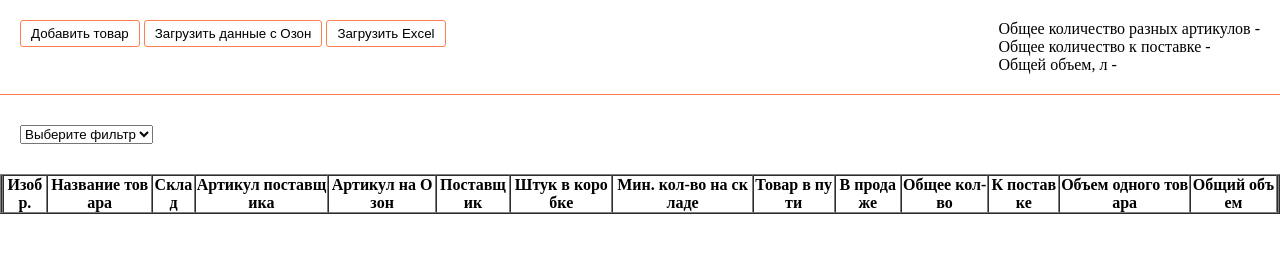
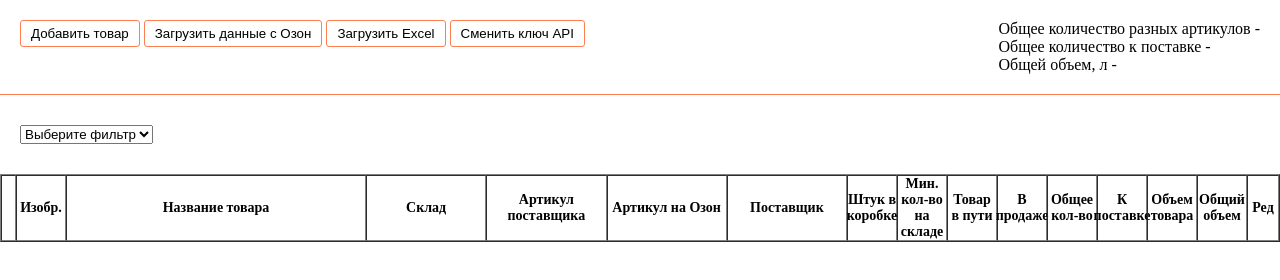
Before and after one commit to PavelMart/ozon-server, a website: page public/index.html in a window 1280 px wide. Drawn offline with Linux system fonts and the light colour scheme; no server answers.

Commit message:
version 0.9.7

```diff
--- a/controllers/book.controller.js
+++ b/controllers/book.controller.js
@@ -1,5 +1,4 @@
 const bookService = require("../services/book.service");
-const path = require("path");
 const ApiError = require("../api/ApiError");
 
 class BookController {
--- a/index.js
+++ b/index.js
@@ -7,6 +7,7 @@ const path = require("path");
 const fileUpload = require("express-fileupload");
 const errorMiddleware = require("./middleware/errorMiddlware");
 const { Product } = require("./models/product.model");
+const { ApiKey } = require("./models/api.model");
 
 dotenv.config();
 
@@ -32,7 +33,7 @@ app.use(errorMiddleware);
 const start = async () => {
   try {
     await sequelize.authenticate();
-    await sequelize.sync();
+    await sequelize.sync({ alter: { drop: false } });
     app.listen(PORT, () => console.log(`Server has been started on PORT: ${PORT}`));
   } catch (error) {
     console.log(error);
--- a/public/frontend.js
+++ b/public/frontend.js
@@ -22,10 +22,12 @@ const popup = document.getElementById("popup");
 const popupCreate = document.getElementById("popup-create-product");
 const popupUpload = document.getElementById("popup-upload");
 const popupUpdateDelivery = document.getElementById("popup-update-delivery");
+const popupUpdateApiKey = document.getElementById("popup-update-api-key");
 
 const createProductForm = document.getElementById("create-product-form");
 const updateProductForm = document.getElementById("update-product-form");
 const updateDeliveryForm = document.getElementById("update-delivery-form");
+const updateApiKeyForm = document.getElementById("update-api-key-form");
 const uploadXlsxForm = document.getElementById("upload-xlsx-form");
 
 const articulsItog = document.getElementById("articuls-itog");
@@ -36,6 +38,7 @@ const firstSelect = document.getElementById("first-step");
 const secondSelect = document.getElementById("second-step");
 
 const uploadProductsBtn = document.getElementById("upload-products");
+const updateApiKeyBtn = document.getElementById("update-api-key");
 const createProductBtn = document.getElementById("create-product");
 const getXlsxBtn = document.getElementById("get-xlsx");
 const uploadXlsxBtn = document.getElementById("upload-xlsx");
@@ -90,7 +93,7 @@ const renderTableBody = (items) => {
       <td><input type="checkbox" ${i.checked ? "checked" : ""} data-id=${i.id}></td>
       <td class="SKU d-none">${i.SKU}</td>
       <td class="product-img">
-            ${i.img ? `<img src="${i.img}" alt="${i.articleNumberOzon}" width="50" height="50">` : "-"}
+            ${i.img ? `<img src="${i.img}" alt="${i.articleNumberOzon}" width="49" height="49">` : "-"}
       </td>
       <td class="productTitleProvider">${i.productTitleProvider}</td>
       <td class="productTitleOzon d-none">${i.productTitleOzon}</td>
@@ -158,6 +161,10 @@ uploadXlsxBtn.addEventListener("click", () => {
   popupUpload.classList.add("active");
 });
 
+updateApiKeyBtn.addEventListener("click", () => {
+  popupUpdateApiKey.classList.add("active");
+});
+
 tableBody.addEventListener("click", async (e) => {
   if (e.target.closest("#update-product")) {
     updateProductId = +e.target.dataset.id;
@@ -206,6 +213,10 @@ popupUpload.addEventListener("click", (e) => {
 
 popupUpdateDelivery.addEventListener("click", (e) => {
   if (!e.target.closest(".form")) popupUpdateDelivery.classList.remove("active");
+});
+
+popupUpdateApiKey.addEventListener("click", (e) => {
+  if (!e.target.closest(".form")) popupUpdateApiKey.classList.remove("active");
 });
 
 popupCreate.addEventListener("click", (e) => {
@@ -316,6 +327,28 @@ updateDeliveryForm.addEventListener("submit", async (e) => {
   } catch (error) {
     loading.classList.remove("active");
     return alert(`Что-то пошло не так, ${error.message}`);
+  }
+});
+
+updateApiKeyForm.addEventListener("submit", async (e) => {
+  e.preventDefault();
+
+  const formData = new FormData(e.target);
+
+  const ApiKey = formData.get("update-api-key");
+
+  popupUpdateApiKey.classList.remove("active");
+  try {
+    loading.classList.add("active");
+
+    await fetch(`${config.API_URL}/update-api-key?key=${ApiKey}`);
+
+    loading.classList.remove("active");
+
+    alert("Смена ключа успешна");
+  } catch (error) {
+    loading.classList.remove("active");
+    alert(`Что-то пошло не так, ${error.message}`);
   }
 });
 
--- a/public/index.html
+++ b/public/index.html
@@ -15,6 +15,7 @@
           <button id="create-product">Добавить товар</button>
           <button id="upload-products">Загрузить данные с Озон</button>
           <button id="upload-xlsx">Загрузить Excel</button>
+          <button id="update-api-key">Сменить ключ API</button>
         </div>
         <div>
           <div>Общее количество разных артикулов - <span id="articuls-itog"></span></div>
@@ -41,24 +42,24 @@
       <table border="true" id="table">
         <thead>
           <tr>
-            <th></th>
+            <th style="max-width: 15px; width: 100%"></th>
             <th class="d-none">SKU</th>
-            <th>Изобр.</th>
-            <th>Название товара</th>
+            <th class="product-img-header">Изобр.</th>
+            <th class="productTitleProvider-header">Название товара</th>
             <th class="d-none">Название товара на Озон</th>
-            <th>Склад</th>
-            <th>Артикул поставщика</th>
-            <th>Артикул на Озон</th>
-            <th>Поставщик</th>
-            <th>Штук в коробке</th>
-            <th>Мин. кол-во на складе</th>
-            <th>Товар в пути</th>
-            <th>В продаже</th>
-            <th>Общее кол-во</th>
-            <th>К поставке</th>
-            <th>Объем одного товара</th>
-            <th>Общий объем</th>
-            <th></th>
+            <th class="warehouse-header">Склад</th>
+            <th class="articleNumberProvider-header">Артикул поставщика</th>
+            <th class="articleNumberOzon-header">Артикул на Озон</th>
+            <th class="provider-header">Поставщик</th>
+            <th class="numberInBox-header">Штук в коробке</th>
+            <th class="minimum-header">Мин. кол-во на складе</th>
+            <th class="productInTransit-header">Товар в пути</th>
+            <th class="availableToSale-header">В продаже</th>
+            <th class="fullCount-header">Общее кол-во</th>
+            <th class="delivery-header">К поставке</th>
+            <th class="volume-header">Объем товара</th>
+            <th class="volume-summ-header">Общий объем</th>
+            <th class="update-header">Ред</th>
           </tr>
         </thead>
         <tbody id="table-body"></tbody>
@@ -130,6 +131,13 @@
           <button type="submit">Обновить</button>
         </form>
       </div>
+
+      <div class="popup" id="popup-update-api-key">
+        <form class="form" id="update-api-key-form">
+          <input required name="update-api-key" type="text" placeholder="Введите новое значение" />
+          <button type="submit">Обновить</button>
+        </form>
+      </div>
     </div>
 
     <script src="frontend.js" type="module"></script>
--- a/public/main.css
+++ b/public/main.css
@@ -21,9 +21,20 @@ button:hover {
 }
 
 table {
-  max-width: 100vw;
-  width: 100%;
-  word-break: break-all;
+  display: flex;
+  flex-direction: column;
+  flex-wrap: nowrap;
+}
+
+thead {
+  display: flex;
+  flex-direction: column;
+}
+
+tr {
+  display: flex;
+  flex-wrap: nowrap;
+  flex: 0;
 }
 
 table,
@@ -31,9 +42,18 @@ tr,
 th,
 td {
   text-align: center;
-  border-collapse: separate;
   border-spacing: 0;
-  font-size: 16px;
+  font-size: 14px;
+  word-break: break-all;
+}
+th {
+  word-break: normal;
+}
+th,
+td {
+  display: flex;
+  align-items: center;
+  justify-content: center;
 }
 table button {
   border-radius: 0;
@@ -137,13 +157,64 @@ table button {
 .delivery:hover {
   background-color: blanchedalmond;
 }
-
+.product-img-header,
+.product-img {
+  max-width: 50px;
+  width: 100%;
+}
+.productTitleProvider-header,
 .productTitleProvider {
-  width: 300px;
+  min-width: 300px;
+  max-width: 300px;
+  /* width: 100%; */
+}
+.warehouse-header,
+.warehouse {
+  max-width: 185px;
+  width: 100%;
+}
+.articleNumberOzon-header,
+.articleNumberOzon {
+  max-width: 185px;
+  width: 100%;
+}
+.articleNumberOzon {
+  font-size: 13px;
+}
+.articleNumberProvider-header,
+.articleNumberProvider {
+  max-width: 185px;
+  width: 100%;
+}
+.provider-header,
+.provider {
+  max-width: 185px;
+  width: 100%;
+}
+.numberInBox-header,
+.minimum-header,
+.productInTransit-header,
+.availableToSale-header,
+.fullCount-header,
+.delivery-header,
+.volume-header,
+.volume-summ-header,
+.numberInBox,
+.minimum,
+.productInTransit,
+.availableToSale,
+.fullCount,
+.delivery,
+.volume,
+.volume-summ {
+  max-width: 50px;
+  width: 100%;
 }
 
-.warehouse {
-  width: 210px;
+.update-header,
+.update {
+  max-width: 32px;
+  width: 100%;
 }
 
 button#update-product {
--- a/routes/index.js
+++ b/routes/index.js
@@ -1,4 +1,5 @@
 const { Router } = require("express");
+const apiController = require("../controllers/api.controller");
 const bookController = require("../controllers/book.controller");
 const productController = require("../controllers/product.controller");
 
@@ -11,6 +12,7 @@ router.get("/", productController.getAll);
 router.get("/upload-from-ozon", productController.uploadFromOzon);
 router.get("/update-checked/:id", productController.updateChecked);
 router.get("/update-delivery/:id", productController.updateDelivery);
+router.get("/update-api-key", apiController.updateApiKey);
 router.get("/create-book", bookController.createBook);
 
 module.exports = router;
```
Also changed, not shown: controllers/api.controller.js (added, +17 -0 lines), models/api.model.js (added, +8 -0 lines), services/api.service.js (added, +24 -0 lines), services/product.service.js (+6 -2 lines), 1 other file.
